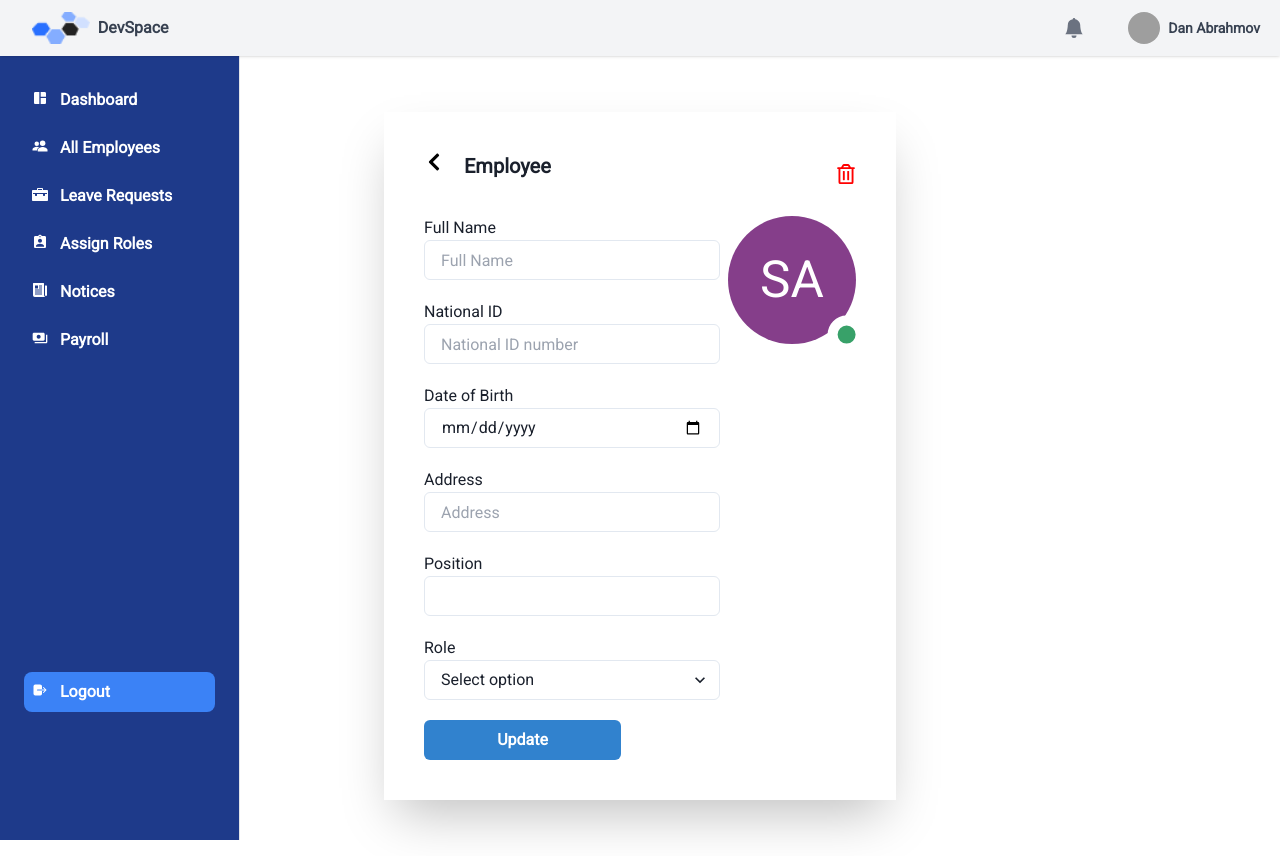
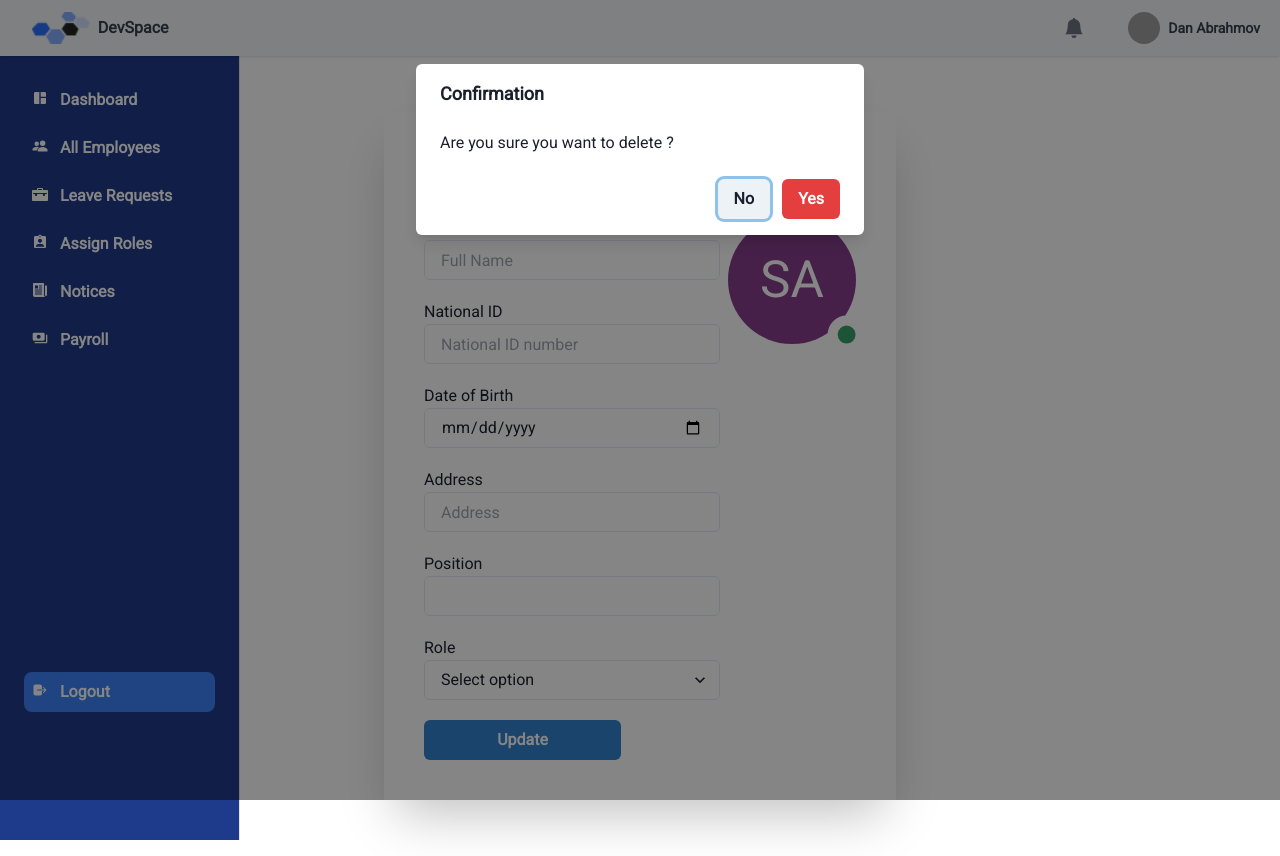
Before and after one commit to groupCAgile/dev-space-hrm, a Next.js app: page /home/update-employee in a window 1280 px wide. Both pictures are taken after a click on the icon 846 px from the left and 174 px from the top of the page. Built offline with nearby package versions, Linux system fonts and the light colour scheme; no server answers; the database is empty; grey boxes are pictures that could not be loaded.

Commit message:
adding delete button popup

```diff
--- a/app/home/update-employee/client-page.tsx
+++ b/app/home/update-employee/client-page.tsx
@@ -1,6 +1,13 @@
 "use client";
 
-import { Avatar, AvatarBadge, Button, Input, Select } from "@chakra-ui/react";
+import { Avatar, AvatarBadge, Button, Input, Select,
+    AlertDialog,
+    AlertDialogBody,
+    AlertDialogFooter,
+    AlertDialogHeader,
+    AlertDialogContent,
+    AlertDialogOverlay,
+    AlertDialogCloseButton, useDisclosure } from "@chakra-ui/react";
 import { FaRegTrashAlt, FaChevronLeft } from "react-icons/fa";
 import React, { useState, useEffect } from "react";
 import toast from "react-hot-toast";
@@ -9,8 +16,10 @@ import Link from "next/link";
 
 export default function UpdateEmployeePage({ user }: any) {
   const router = useRouter();
+  const { isOpen, onOpen, onClose } = useDisclosure()
+  const cancelRef = React.useRef()
 
-  const formatDate = (date: string) => {
+  const formatDate = (date) => {
     const d = new Date(date);
     const month = `${d.getMonth() + 1}`.padStart(2, "0");
     const day = `${d.getDate()}`.padStart(2, "0");
@@ -115,7 +124,7 @@ export default function UpdateEmployeePage({ user }: any) {
             </Link>
             <h1 className="ms-5 font-semibold text-xl mb-4">Employee</h1>
           </div>
-          <FaRegTrashAlt size={20} color="red" cursor="pointer" />
+          <FaRegTrashAlt size={20} color="red" cursor="pointer"  onClick={onOpen}/>
         </div>
         <div className="mt-5 flex justify-between">
           <div>
@@ -223,6 +232,32 @@ export default function UpdateEmployeePage({ user }: any) {
           </div>
         </div>
       </div>
+      <AlertDialog
+        isOpen={isOpen}
+        leastDestructiveRef={cancelRef}
+        onClose={onClose}
+      >
+        <AlertDialogOverlay>
+          <AlertDialogContent>
+            <AlertDialogHeader fontSize='lg' fontWeight='bold'>
+                Confirmation
+            </AlertDialogHeader>
+
+            <AlertDialogBody>
+                Are you sure you want to delete {formData.first_name} {formData.last_name} ?
+            </AlertDialogBody>
+
+            <AlertDialogFooter>
+              <Button ref={cancelRef} onClick={onClose}>
+                No
+              </Button>
+              <Button colorScheme='red' onClick={onClose} ml={3}>
+                Yes
+              </Button>
+            </AlertDialogFooter>
+          </AlertDialogContent>
+        </AlertDialogOverlay>
+      </AlertDialog>
     </div>
   );
 }
```
Also changed, not shown: 1 other file (tests, documents, lock files or other folders).
